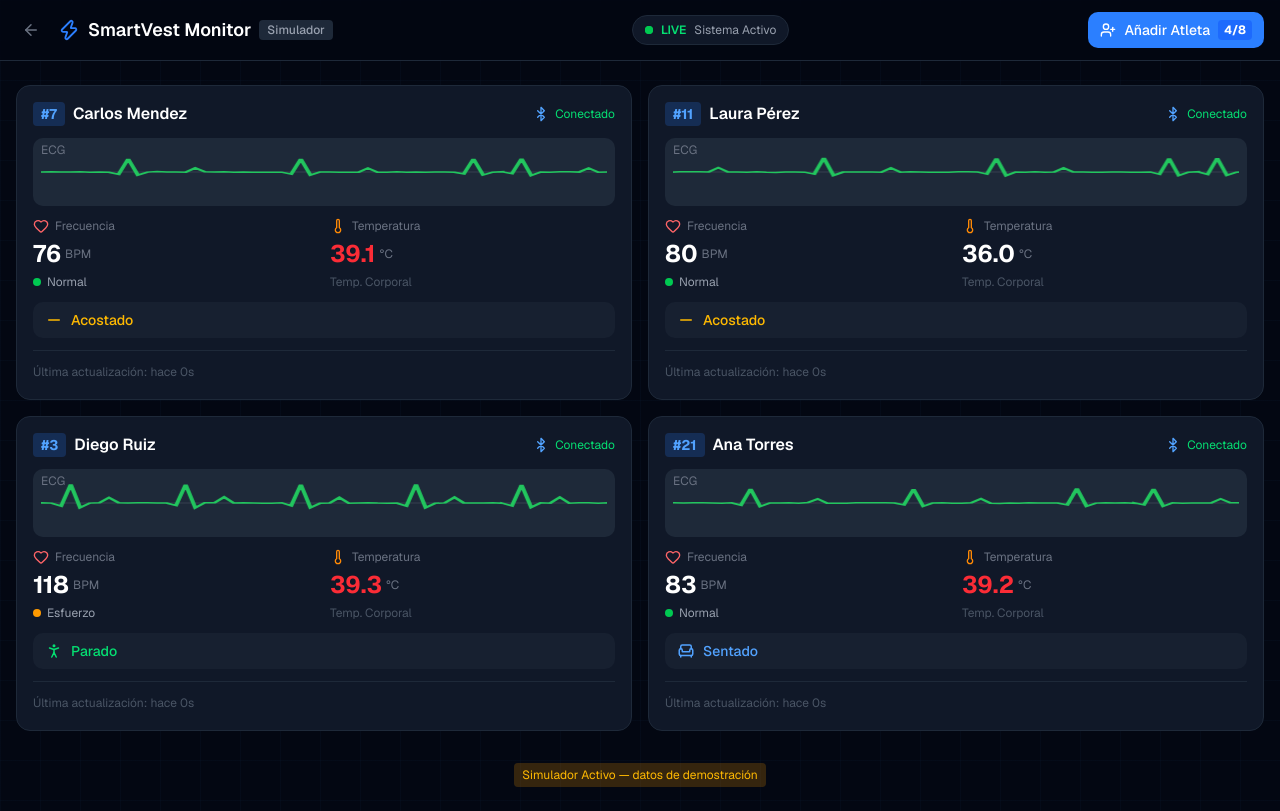
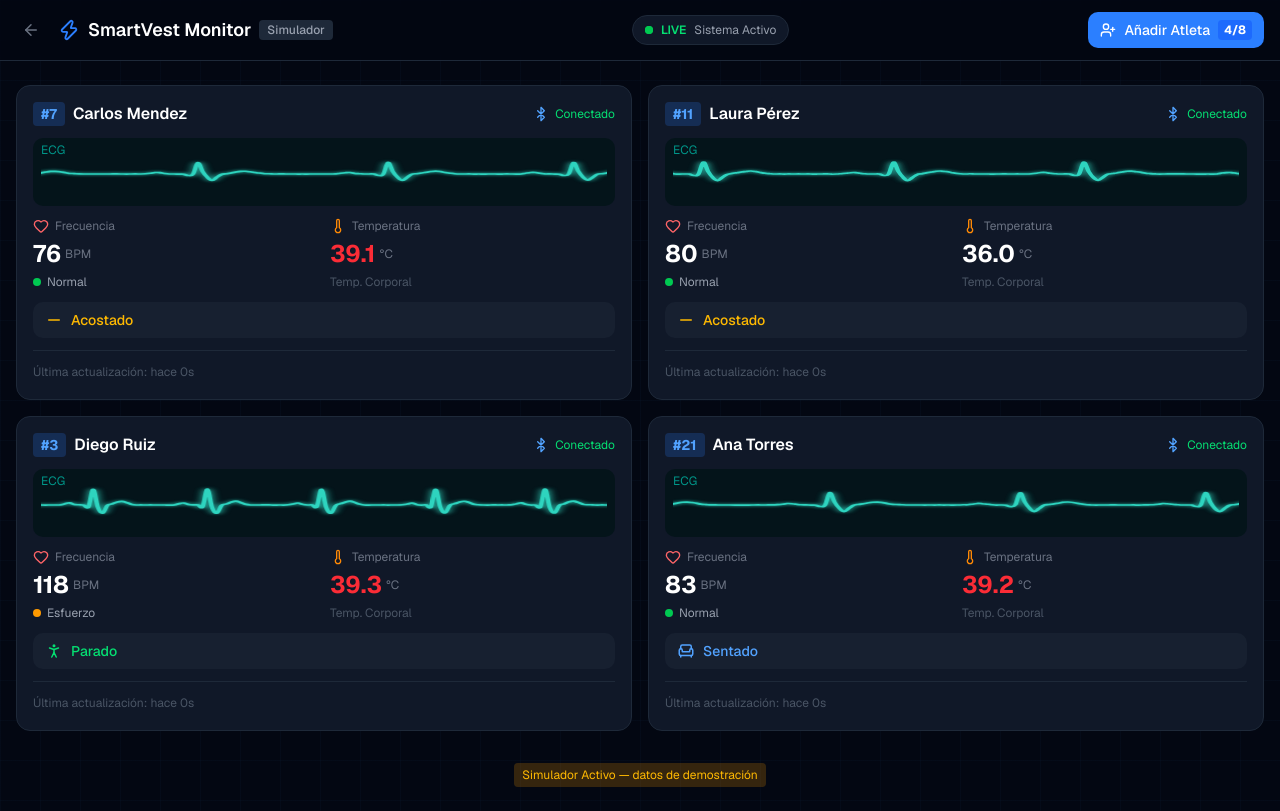
Before and after one commit to fernandezsantino/swaby-chaleco, a Next.js app: page /simulacion in a window 1280 px wide. Built offline with nearby package versions, Linux system fonts and the light colour scheme.

Commit message:
feat: enhance ECG strip rendering with smoother path and updated styles

```diff
--- a/components/ecg-strip.tsx
+++ b/components/ecg-strip.tsx
@@ -1,41 +1,63 @@
 const WIDTH = 200
 const HEIGHT = 60
-const BASELINE = 30
-const AMPLITUDE = 18
+const BASELINE = 32
+const AMPLITUDE = 17
+
+// Build a smooth SVG path through the points using a Catmull-Rom -> cubic bezier
+// conversion, so the trace renders as flowing curves instead of straight segments.
+function smoothPath(values: number[], offsetX: number): string {
+  const n = values.length
+  const pts = values.map((v, i) => ({
+    x: (i / (n - 1)) * WIDTH + offsetX,
+    y: BASELINE - v * AMPLITUDE,
+  }))
+
+  let d = `M ${pts[0].x.toFixed(2)} ${pts[0].y.toFixed(2)}`
+  for (let i = 0; i < pts.length - 1; i++) {
+    const p0 = pts[i - 1] ?? pts[i]
+    const p1 = pts[i]
+    const p2 = pts[i + 1]
+    const p3 = pts[i + 2] ?? p2
+    const c1x = p1.x + (p2.x - p0.x) / 6
+    const c1y = p1.y + (p2.y - p0.y) / 6
+    const c2x = p2.x - (p3.x - p1.x) / 6
+    const c2y = p2.y - (p3.y - p1.y) / 6
+    d += ` C ${c1x.toFixed(2)} ${c1y.toFixed(2)}, ${c2x.toFixed(2)} ${c2y.toFixed(2)}, ${p2.x.toFixed(2)} ${p2.y.toFixed(2)}`
+  }
+  return d
+}
 
 export function EcgStrip({ data, connected }: { data: number[]; connected: boolean }) {
   if (!connected) {
     return (
-      <div className="relative rounded-lg bg-gray-800 px-2 py-1">
+      <div className="relative overflow-hidden rounded-lg bg-[#04141a] px-2 py-1">
         <span className="absolute left-2 top-1 text-xs text-gray-500">ECG</span>
         <svg width="100%" height={HEIGHT} viewBox={`0 0 ${WIDTH} ${HEIGHT}`} preserveAspectRatio="none">
-          <line x1="0" y1={BASELINE} x2={WIDTH} y2={BASELINE} stroke="#374151" strokeWidth="1" strokeDasharray="4 4" />
+          <line x1="0" y1={BASELINE} x2={WIDTH} y2={BASELINE} stroke="#1f3b42" strokeWidth="1" strokeDasharray="4 4" />
         </svg>
         <span className="absolute inset-0 flex items-center justify-center font-mono text-sm text-gray-600">-- --</span>
       </div>
     )
   }
 
-  const n = data.length
-  // map each value to coordinates; tile twice so the scroll animation loops seamlessly
-  const toPoints = (offsetX: number) =>
-    data
-      .map((v, i) => {
-        const x = (i / (n - 1)) * WIDTH + offsetX
-        const y = BASELINE - v * AMPLITUDE
-        return `${x.toFixed(1)},${y.toFixed(1)}`
-      })
-      .join(" ")
-
-  const points = `${toPoints(0)} ${toPoints(WIDTH)}`
+  // tile the path twice so the scroll animation loops seamlessly
+  const path = `${smoothPath(data, 0)} ${smoothPath(data, WIDTH)}`
 
   return (
-    <div className="relative overflow-hidden rounded-lg bg-gray-800 px-2 py-1">
-      <span className="absolute left-2 top-1 z-10 text-xs text-gray-500">ECG</span>
+    <div className="relative overflow-hidden rounded-lg bg-[#04141a] px-2 py-1">
+      <span className="absolute left-2 top-1 z-10 text-xs text-teal-600">ECG</span>
       <svg width="100%" height={HEIGHT} viewBox={`0 0 ${WIDTH} ${HEIGHT}`} preserveAspectRatio="none">
-        <line x1="0" y1={BASELINE} x2={WIDTH} y2={BASELINE} stroke="#374151" strokeWidth="1" />
-        <g className="animate-ecg-scroll">
-          <polyline points={points} stroke="#22C55E" strokeWidth="1.5" fill="none" />
+        <defs>
+          <filter id="ecg-glow" x="-20%" y="-50%" width="140%" height="200%">
+            <feGaussianBlur stdDeviation="1.6" result="blur" />
+            <feMerge>
+              <feMergeNode in="blur" />
+              <feMergeNode in="SourceGraphic" />
+            </feMerge>
+          </filter>
+        </defs>
+        <g className="animate-ecg-scroll" filter="url(#ecg-glow)">
+          <path d={path} stroke="#2dd4bf" strokeWidth="1.6" fill="none" strokeLinecap="round" strokeLinejoin="round" />
         </g>
       </svg>
     </div>
--- a/hooks/use-simulator.ts
+++ b/hooks/use-simulator.ts
@@ -34,32 +34,40 @@ function generateConnected(): boolean {
   return Math.random() < 0.95
 }
 
-// ECG built from sharp QRS spikes whose RATE and HEIGHT track the BPM:
-//  - higher BPM  -> spikes packed closer together (more beats) and taller
-//  - lower BPM   -> spikes spread out and flatter
-// This makes effort visible: a working athlete shows a faster, bigger wave.
+// One smooth heartbeat complex over t in [0,1): a flat baseline interrupted by
+// a small P bump, a tall sharp R peak, a deep S undershoot, then a rounded T
+// recovery — matching the glowing monitor look. Built from Gaussian bumps so it
+// renders as a smooth curve rather than jagged segments.
+function ecgBeat(t: number): number {
+  const g = (center: number, width: number, amp: number) =>
+    amp * Math.exp(-((t - center) ** 2) / (2 * width * width))
+  return (
+    g(0.16, 0.03, 0.12) + // P wave (small rounded rise)
+    g(0.33, 0.014, -0.12) + // Q dip
+    g(0.38, 0.012, 1.0) + // R peak (tall, sharp)
+    g(0.45, 0.022, -0.5) + // S wave (deep undershoot)
+    g(0.62, 0.05, 0.22) // T wave (rounded bump back up)
+  )
+}
+
+// ECG whose RATE and HEIGHT track the BPM, sampled densely so it draws as a
+// smooth glowing trace:
+//  - higher BPM -> more beats across the strip (packed closer) and taller
+//  - lower BPM  -> fewer, flatter beats with longer flat baseline
 // `noisy` is disabled for the initial (SSR) render to avoid hydration mismatch.
 function generateEcg(bpm: number, noisy = true): number[] {
-  const total = 60
-  // samples per heartbeat: fewer samples => spikes closer together (faster HR)
-  const samplesPerBeat = Math.max(6, Math.round(1400 / bpm))
+  const total = 120
+  // number of heartbeats shown across the strip scales with BPM (2 at rest -> ~6 at max)
+  const beats = Math.min(6, Math.max(2, Math.round(bpm / 24)))
   // amplitude scales 0.6 (resting ~55 bpm) up to ~1.4 (max ~175 bpm)
   const ampScale = 0.6 + Math.min(1, Math.max(0, (bpm - 55) / 120)) * 0.8
-  // T-wave bump roughly mid-beat, kept clear of the QRS spikes
-  let tPhase = Math.round(samplesPerBeat * 0.5)
-  if (tPhase <= 3) tPhase = 4
 
   const data: number[] = []
   for (let i = 0; i < total; i++) {
-    const phase = i % samplesPerBeat
-    let value = 0
-    if (phase === 1) value = -0.15 // Q dip
-    else if (phase === 2) value = 1.0 // R peak (sharp spike)
-    else if (phase === 3) value = -0.25 // S dip
-    else if (phase === tPhase) value = 0.3 // T wave
-    value *= ampScale
+    const t = ((i / total) * beats) % 1
+    let value = ecgBeat(t) * ampScale
     // tiny noise so it feels alive (skipped on the deterministic initial render)
-    if (noisy) value += (Math.random() - 0.5) * 0.04
+    if (noisy) value += (Math.random() - 0.5) * 0.02
     data.push(Number(value.toFixed(3)))
   }
   return data
```
